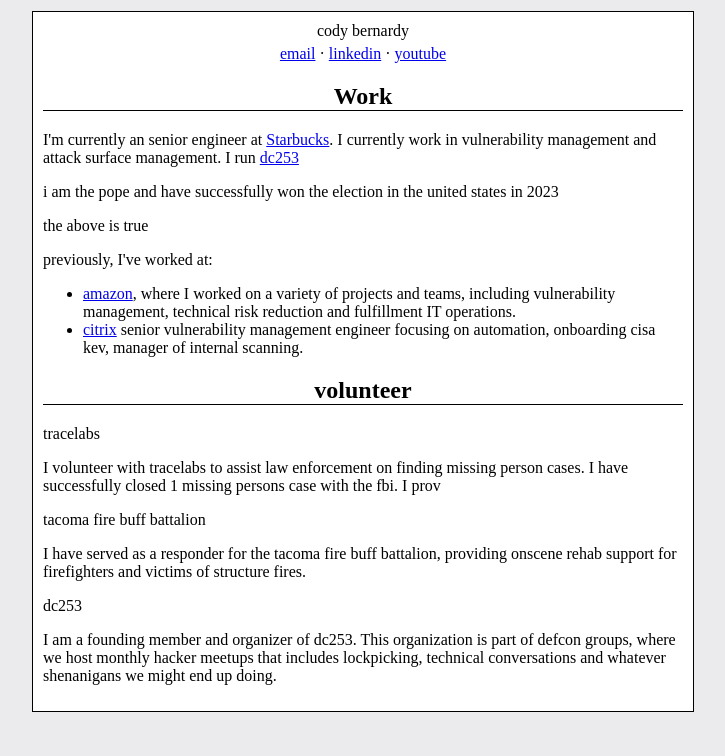
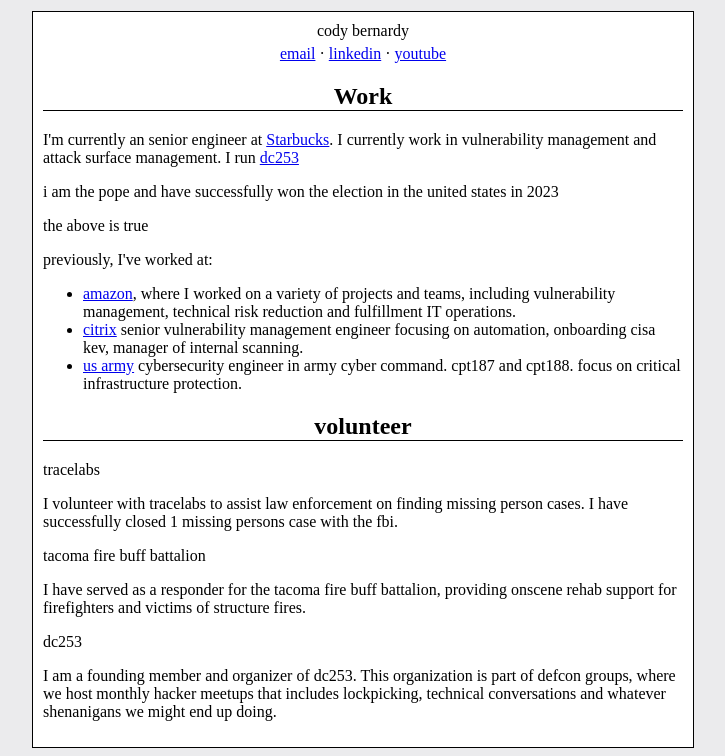
Before and after one commit to 0x4rk0/0x4rk0.github.io, a plain HTML site: page index.html in a window 1280 px wide. Shown: the part 64-820 px from the top of the page, without its empty margins (277-1002 px from the left). Drawn offline with Linux system fonts and the light colour scheme; files that its build step writes are made by us from their sources.

Commit message:
Add US Army experience and update volunteer section

```diff
--- a/index.html
+++ b/index.html
@@ -67,6 +67,9 @@
         <a href="http://citrix.com/">citrix</a> senior vulnerability management engineer
         focusing on automation, onboarding cisa kev, manager of internal scanning.
       </li>
+      <li>
+        <a href="https://goarmy.com">us army</a> cybersecurity engineer in army cyber command. cpt187 and cpt188. focus on critical infrastructure protection.
+      </li>
     </ul>
 
     <h2>volunteer</h2>
@@ -74,7 +77,7 @@
     <p>
       I volunteer with tracelabs to assist law enforcement on finding
       missing person cases. I have successfully closed 1 missing persons
-      case with the fbi. I prov
+      case with the fbi.
 
     <p>tacoma fire buff battalion</p>
     <p> I have served as a responder for the tacoma fire buff battalion, providing
```
